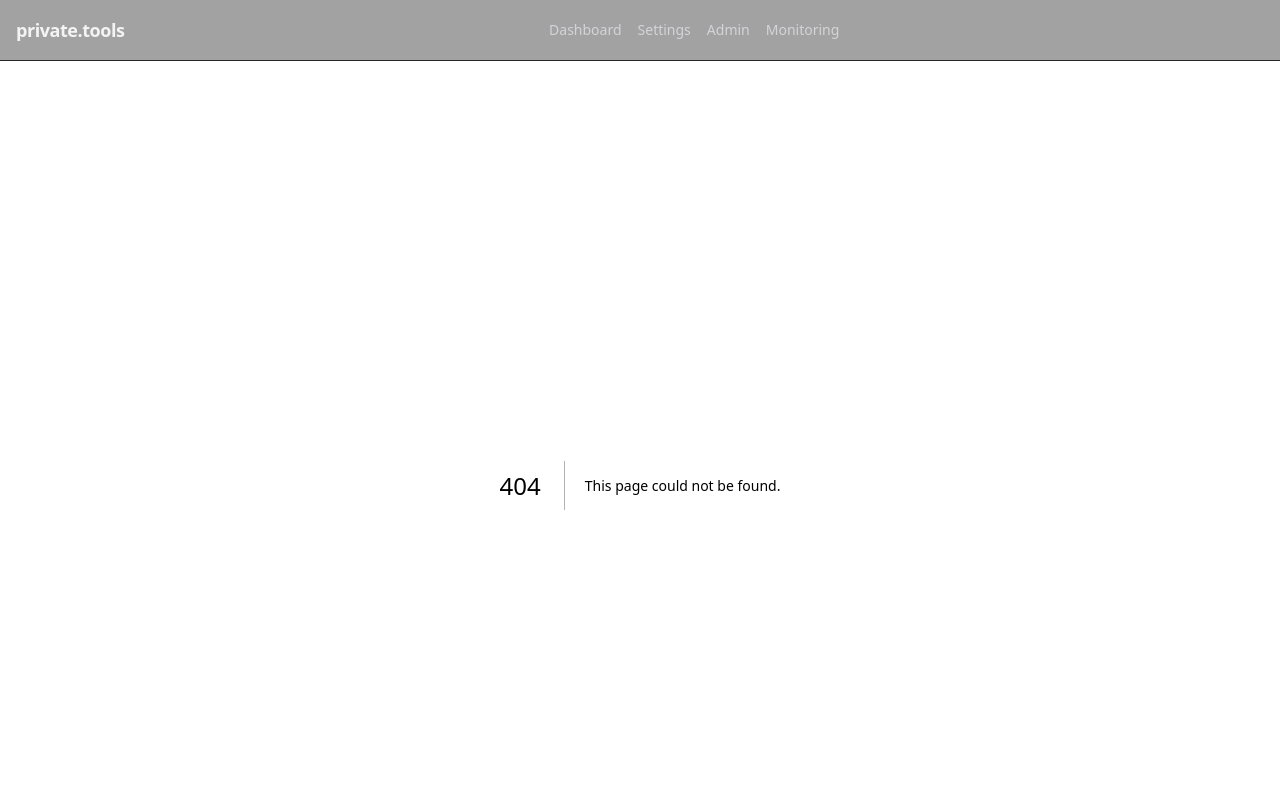
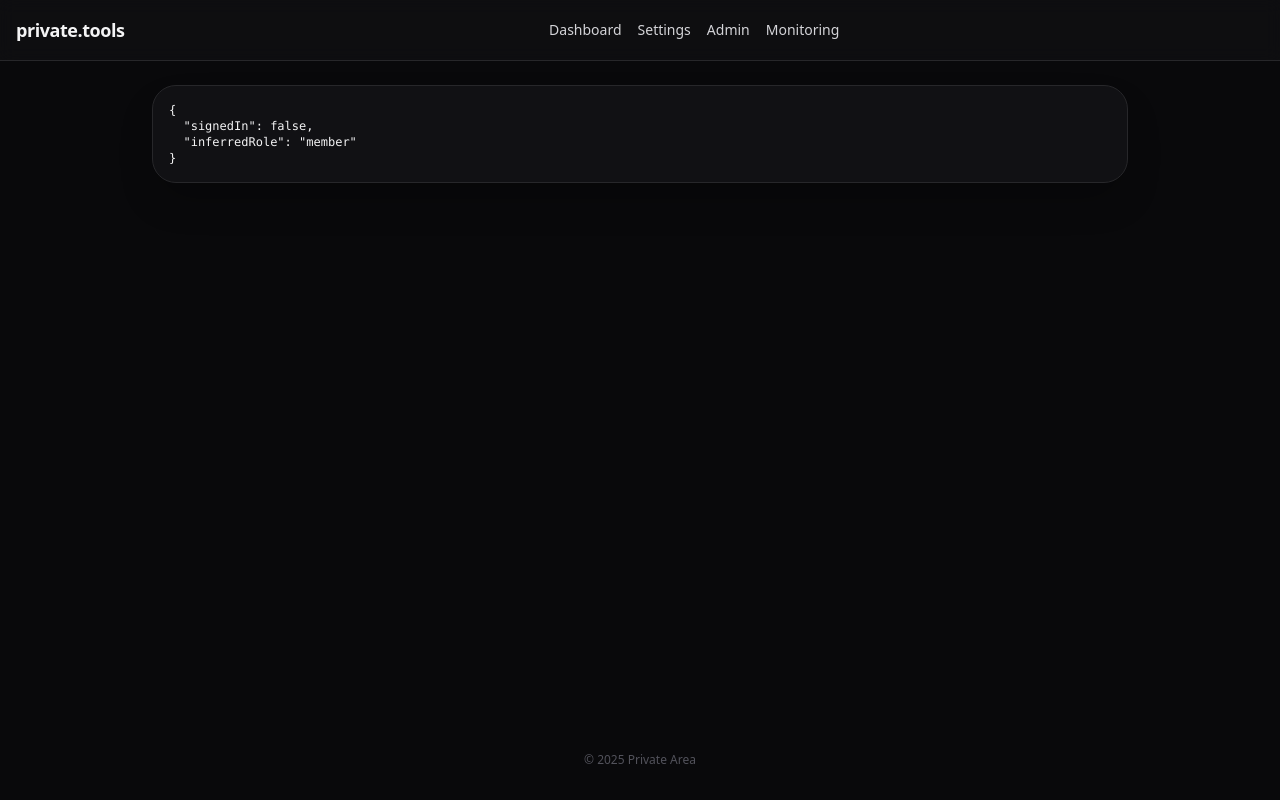
Before and after one commit to raha01732/familiehake, a Next.js app: page /debug/role in a window 1280 px wide. Before the commit this address had no page. Shown: the top 800 px of the page. Built offline with nearby package versions, Linux system fonts and the light colour scheme; no server answers.

Commit message:
debug user role

```diff
--- /dev/null
+++ b/src/app/debug/role/page.tsx
@@ -0,0 +1,18 @@
+import { currentUser } from "@clerk/nextjs/server";
+
+export const metadata = { title: "Debug Role" };
+
+export default async function DebugRolePage() {
+  const user = await currentUser();
+  return (
+    <pre className="card p-4 text-xs overflow-auto">
+      {JSON.stringify({
+        signedIn: !!user,
+        userId: user?.id,
+        primaryEmail: user?.emailAddresses?.[0]?.emailAddress,
+        publicMetadata: user?.publicMetadata,
+        inferredRole: (user?.publicMetadata as any)?.role ?? "member"
+      }, null, 2)}
+    </pre>
+  );
+}
```
